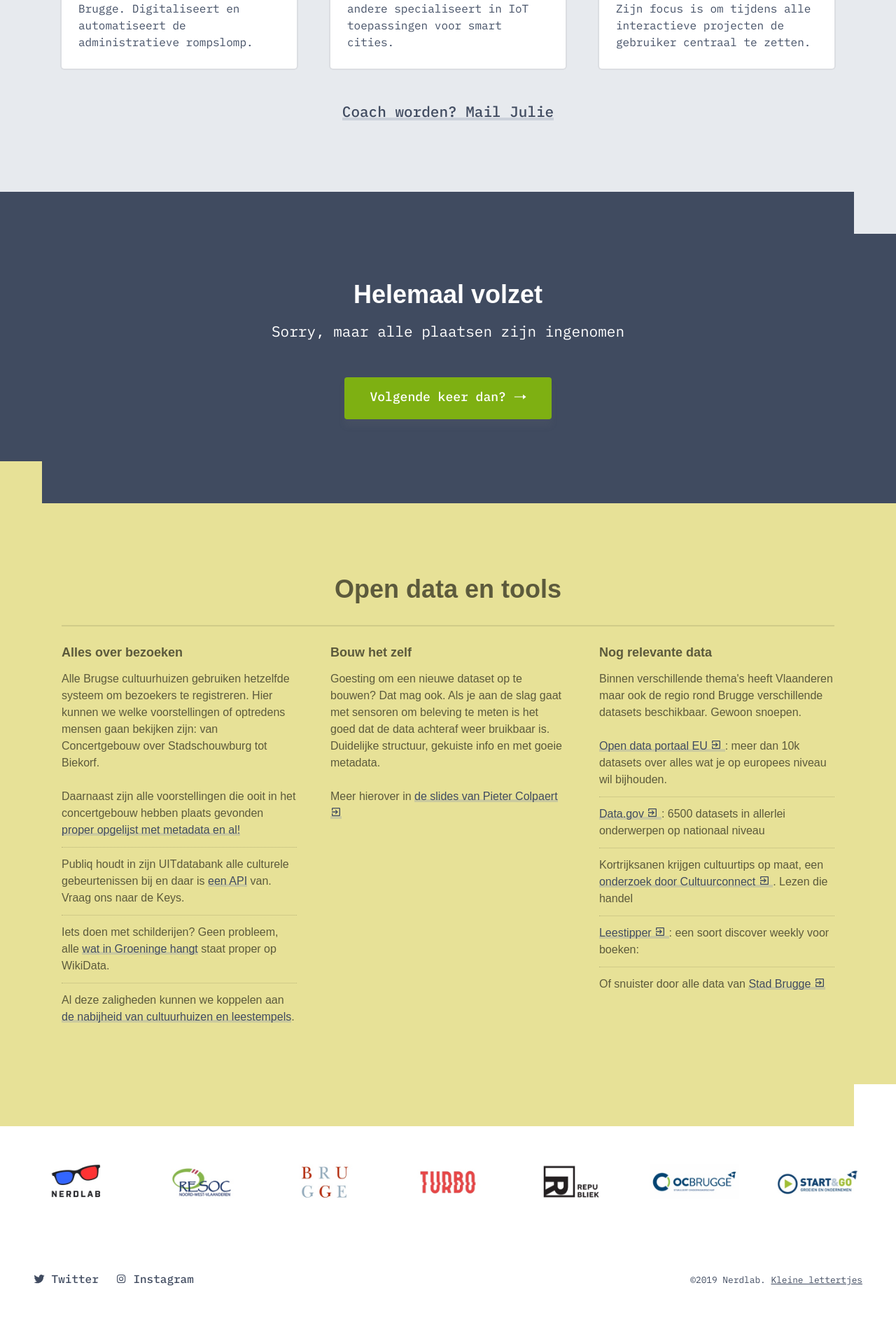
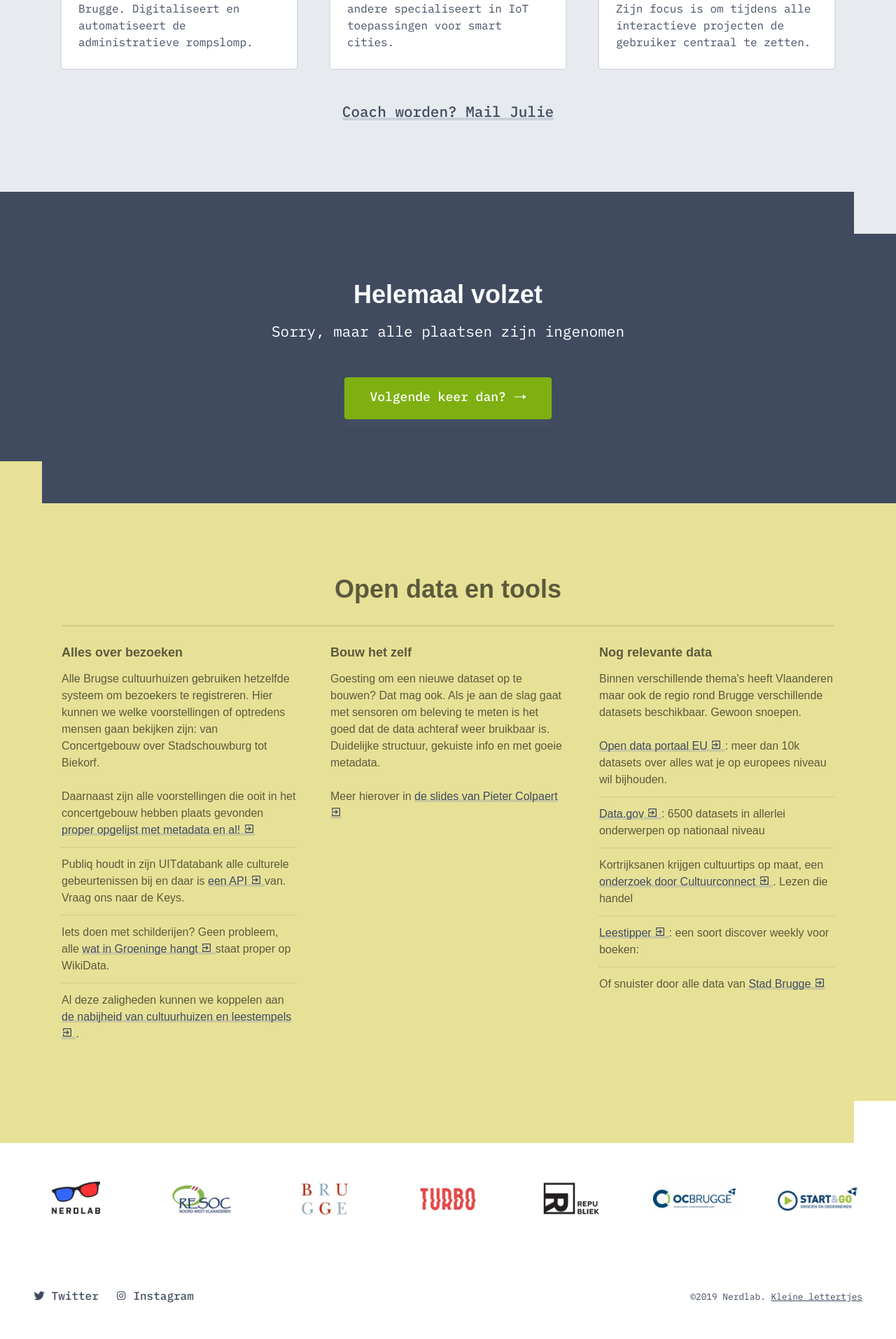
Before and after one commit to nerdlab-be/cityhacks-2019, a Jekyll site: the page built from _pages/index.markdown, in a window 1280 px wide. Shown: the part 4343-6256 px from the top of the page at 70% size. Built offline with Jekyll 4.4.1, drawn with Linux system fonts in a browser that asks for light colours; some web fonts are replaced; before the commit the page ends 6232 px from its top, so only the background shows below that.

Commit message:
added link icon

```diff
--- a/_layouts/template-index.html
+++ b/_layouts/template-index.html
@@ -141,14 +141,14 @@
           <h3 class="c-small-title">Alles over bezoeken</h3>
                <ul class="o-list-bare c-list-small">
            <li class="c-list-small__item">Alle Brugse cultuurhuizen gebruiken hetzelfde systeem om bezoekers te registreren. Hier kunnen we welke voorstellingen of optredens mensen gaan bekijken zijn: van Concertgebouw over Stadschouwburg tot Biekorf. <br><br>
-        Daarnaast zijn alle voorstellingen die ooit in het concertgebouw hebben plaats gevonden <a href="https://drive.google.com/file/d/1slidfOq_LnOYQKUaOtPvTnv8tcKm3Oh-" class="c-link c-link--faux">proper opgelijst met metadata en al!</a>
+        Daarnaast zijn alle voorstellingen die ooit in het concertgebouw hebben plaats gevonden <a href="https://drive.google.com/file/d/1slidfOq_LnOYQKUaOtPvTnv8tcKm3Oh-" class="c-link c-link--faux">proper opgelijst met metadata en al! {% include atom.icon.html value="external" %}</a>
 </li>
 
  </li>
-     <li class="c-list-small__item">Publiq houdt in zijn UITdatabank alle culturele gebeurtenissen bij en daar is <a href="https://documentatie.uitdatabank.be/content/search_api_3/latest/getting-started.html" class="c-link c-link--faux">een API</a> van. Vraag ons naar de Keys.</li>
-    <li class="c-list-small__item">Iets doen met schilderijen? Geen probleem, alle <a href="https://www.wikidata.org/wiki/Wikidata:WikiProject_sum_of_all_paintings/Collection/Groeningemuseum" class="c-link c-link--faux">wat in Groeninge hangt</a> staat proper op WikiData.</li>
+     <li class="c-list-small__item">Publiq houdt in zijn UITdatabank alle culturele gebeurtenissen bij en daar is <a href="https://documentatie.uitdatabank.be/content/search_api_3/latest/getting-started.html" class="c-link c-link--faux">een API {% include atom.icon.html value="external" %}</a> van. Vraag ons naar de Keys.</li>
+    <li class="c-list-small__item">Iets doen met schilderijen? Geen probleem, alle <a href="https://www.wikidata.org/wiki/Wikidata:WikiProject_sum_of_all_paintings/Collection/Groeningemuseum" class="c-link c-link--faux">wat in Groeninge hangt {% include atom.icon.html value="external" %}</a> staat proper op WikiData.</li>
 
-          <li class="c-list-small__item">Al deze zaligheden kunnen we koppelen aan <a href="https://www.brugge.be/opendata" target="_blank" class="c-link c-link--faux">de nabijheid van cultuurhuizen en leestempels</a>.
+          <li class="c-list-small__item">Al deze zaligheden kunnen we koppelen aan <a href="https://www.brugge.be/opendata" target="_blank" class="c-link c-link--faux">de nabijheid van cultuurhuizen en leestempels {% include atom.icon.html value="external" %}</a>.
  </li>
 
 
```
